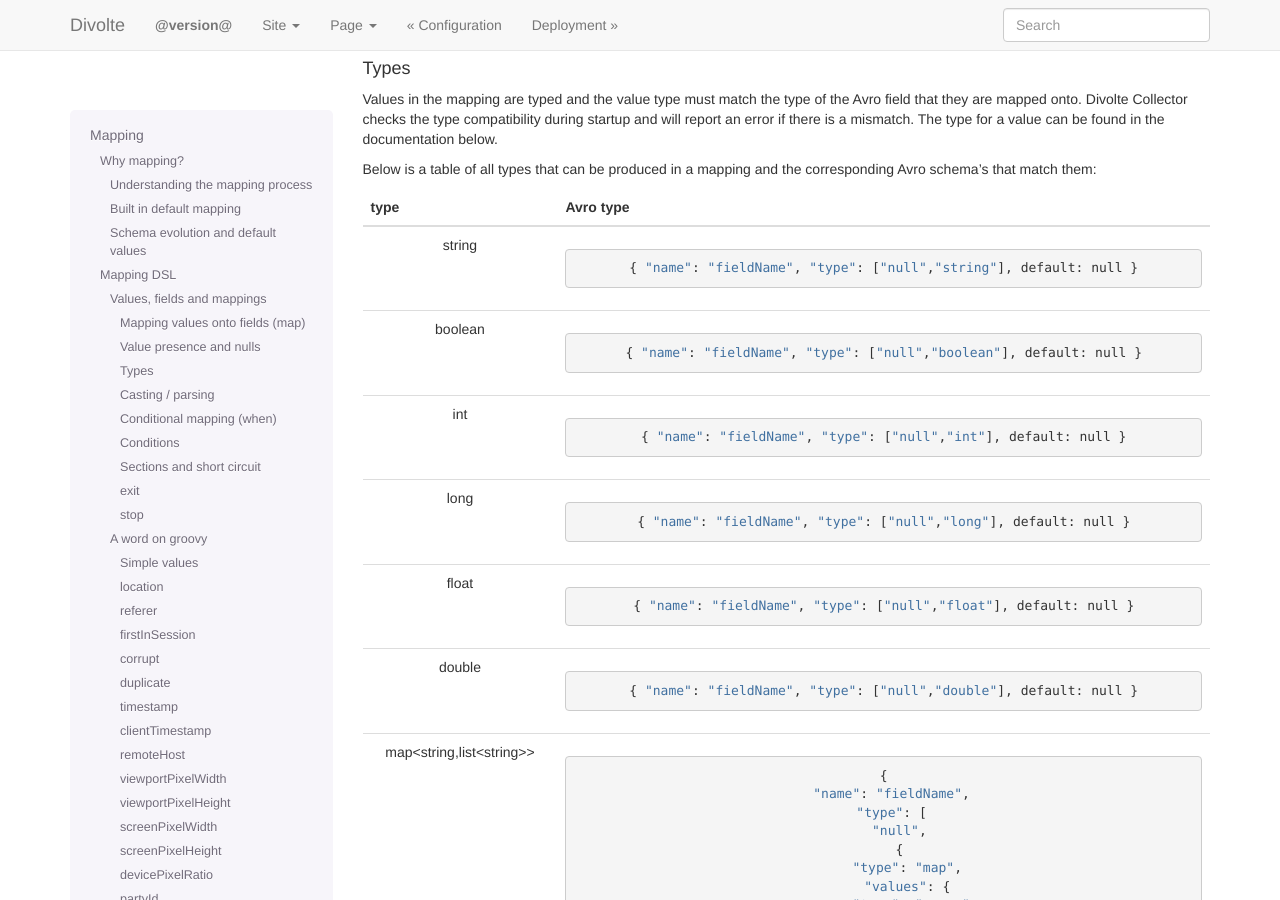
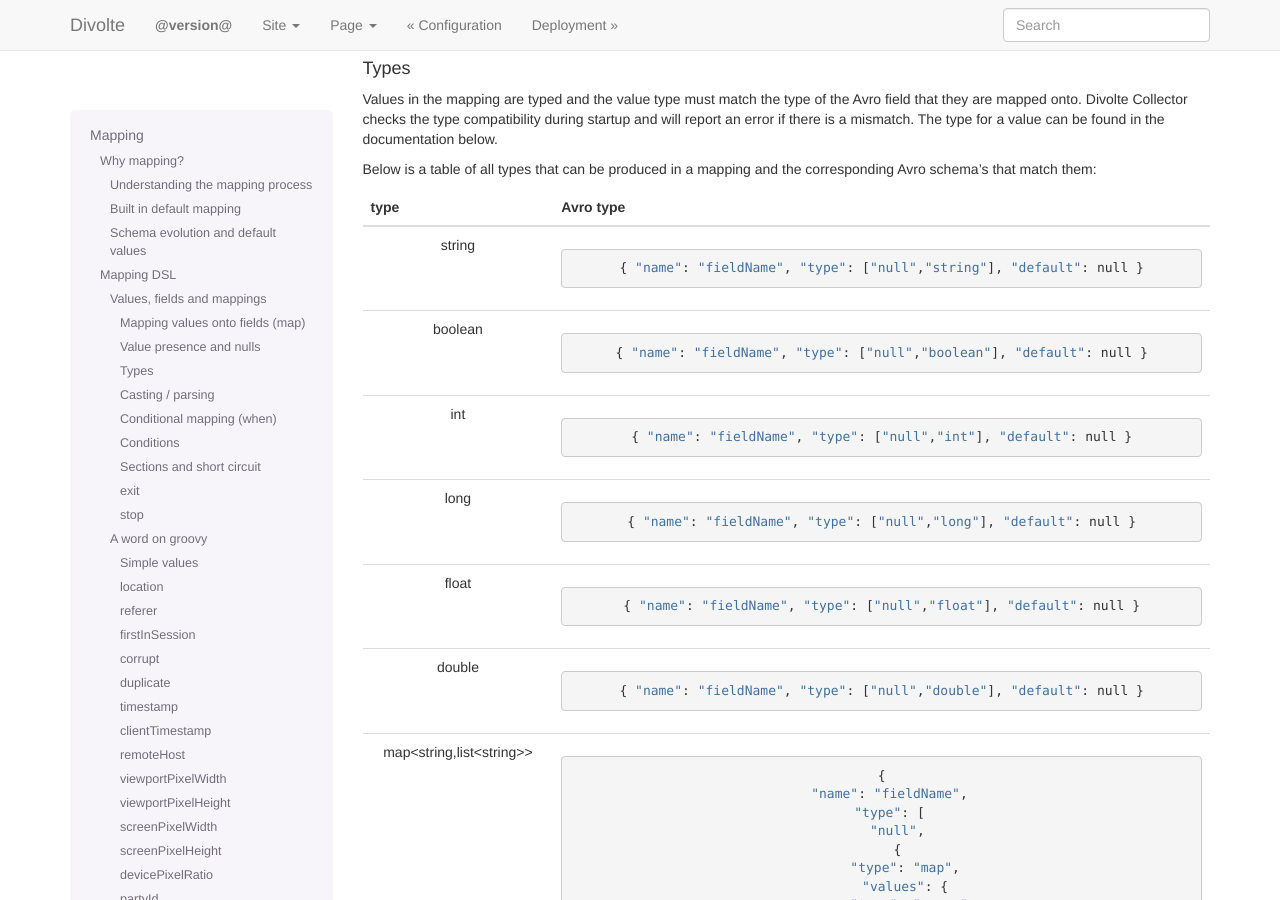
Before and after one commit to divolte/divolte-collector, a Sphinx documentation site: the page built from docs/mapping_reference.rst, in a window 1280 px wide and 900 px high, scrolled down 4197 px. Built offline with Sphinx 7.4.7, drawn with Linux system fonts in a browser that asks for light colours; nearby versions of some CDN libraries; library files that are not in the unit come from our copies.

```diff
--- a/docs/mapping_reference.rst
+++ b/docs/mapping_reference.rst
@@ -120,65 +120,65 @@ Values in the mapping are typed and the value type must match the type of the Av
 
 Below is a table of all types that can be produced in a mapping and the corresponding Avro schema's that match them:
 
-+----------------------------+-----------------------------------------------------------------------+
-| type                       | Avro type                                                             |
-+============================+=======================================================================+
-| string                     | ::                                                                    |
-|                            |                                                                       |
-|                            |   { "name": "fieldName", "type": ["null","string"], default: null }   |
-+----------------------------+-----------------------------------------------------------------------+
-| boolean                    | ::                                                                    |
-|                            |                                                                       |
-|                            |   { "name": "fieldName", "type": ["null","boolean"], default: null }  |
-+----------------------------+-----------------------------------------------------------------------+
-| int                        | ::                                                                    |
-|                            |                                                                       |
-|                            |   { "name": "fieldName", "type": ["null","int"], default: null }      |
-+----------------------------+-----------------------------------------------------------------------+
-| long                       | ::                                                                    |
-|                            |                                                                       |
-|                            |   { "name": "fieldName", "type": ["null","long"], default: null }     |
-+----------------------------+-----------------------------------------------------------------------+
-| float                      | ::                                                                    |
-|                            |                                                                       |
-|                            |   { "name": "fieldName", "type": ["null","float"], default: null }    |
-+----------------------------+-----------------------------------------------------------------------+
-| double                     | ::                                                                    |
-|                            |                                                                       |
-|                            |   { "name": "fieldName", "type": ["null","double"], default: null }   |
-+----------------------------+-----------------------------------------------------------------------+
-| map<string,list<string>>   | ::                                                                    |
-|                            |                                                                       |
-|                            |   {                                                                   |
-|                            |     "name": "fieldName",                                              |
-|                            |     "type": [                                                         |
-|                            |       "null",                                                         |
-|                            |       {                                                               |
-|                            |         "type": "map",                                                |
-|                            |         "values": {                                                   |
-|                            |           "type": "array",                                            |
-|                            |           "items": "string"                                           |
-|                            |         }                                                             |
-|                            |       }                                                               |
-|                            |     ],                                                                |
-|                            |     "default": null                                                   |
-|                            |   }                                                                   |
-+----------------------------+-----------------------------------------------------------------------+
-| list<string>               | ::                                                                    |
-|                            |                                                                       |
-|                            |   {                                                                   |
-|                            |     "name": "fieldName",                                              |
-|                            |     "type":                                                           |
-|                            |       [                                                               |
-|                            |         "null",                                                       |
-|                            |         {                                                             |
-|                            |           "type": "array",                                            |
-|                            |           "items": "int"                                              |
-|                            |         }                                                             |
-|                            |       ],                                                              |
-|                            |     "default": null                                                   |
-|                            |   }                                                                   |
-+----------------------------+-----------------------------------------------------------------------+
++----------------------------+------------------------------------------------------------------------+
+| type                       | Avro type                                                              |
++============================+========================================================================+
+| string                     | ::                                                                     |
+|                            |                                                                        |
+|                            |   { "name": "fieldName", "type": ["null","string"], "default": null }  |
++----------------------------+------------------------------------------------------------------------+
+| boolean                    | ::                                                                     |
+|                            |                                                                        |
+|                            |   { "name": "fieldName", "type": ["null","boolean"], "default": null } |
++----------------------------+------------------------------------------------------------------------+
+| int                        | ::                                                                     |
+|                            |                                                                        |
+|                            |   { "name": "fieldName", "type": ["null","int"], "default": null }     |
++----------------------------+------------------------------------------------------------------------+
+| long                       | ::                                                                     |
+|                            |                                                                        |
+|                            |   { "name": "fieldName", "type": ["null","long"], "default": null }    |
++----------------------------+------------------------------------------------------------------------+
+| float                      | ::                                                                     |
+|                            |                                                                        |
+|                            |   { "name": "fieldName", "type": ["null","float"], "default": null }   |
++----------------------------+------------------------------------------------------------------------+
+| double                     | ::                                                                     |
+|                            |                                                                        |
+|                            |   { "name": "fieldName", "type": ["null","double"], "default": null }  |
++----------------------------+------------------------------------------------------------------------+
+| map<string,list<string>>   | ::                                                                     |
+|                            |                                                                        |
+|                            |   {                                                                    |
+|                            |     "name": "fieldName",                                               |
+|                            |     "type": [                                                          |
+|                            |       "null",                                                          |
+|                            |       {                                                                |
+|                            |         "type": "map",                                                 |
+|                            |         "values": {                                                    |
+|                            |           "type": "array",                                             |
+|                            |           "items": "string"                                            |
+|                            |         }                                                              |
+|                            |       }                                                                |
+|                            |     ],                                                                 |
+|                            |     "default": null                                                    |
+|                            |   }                                                                    |
++----------------------------+------------------------------------------------------------------------+
+| list<string>               | ::                                                                     |
+|                            |                                                                        |
+|                            |   {                                                                    |
+|                            |     "name": "fieldName",                                               |
+|                            |     "type":                                                            |
+|                            |       [                                                                |
+|                            |         "null",                                                        |
+|                            |         {                                                              |
+|                            |           "type": "array",                                             |
+|                            |           "items": "int"                                               |
+|                            |         }                                                              |
+|                            |       ],                                                               |
+|                            |     "default": null                                                    |
+|                            |   }                                                                    |
++----------------------------+------------------------------------------------------------------------+
 
 Casting / parsing
 """""""""""""""""
```
